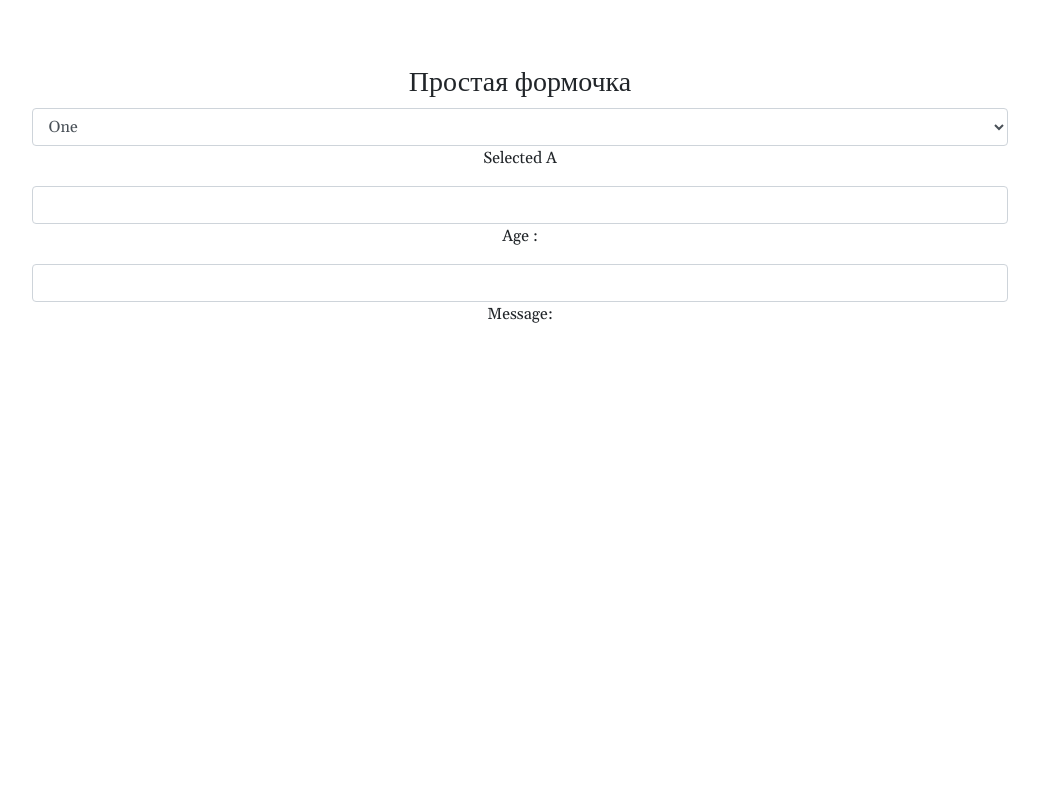
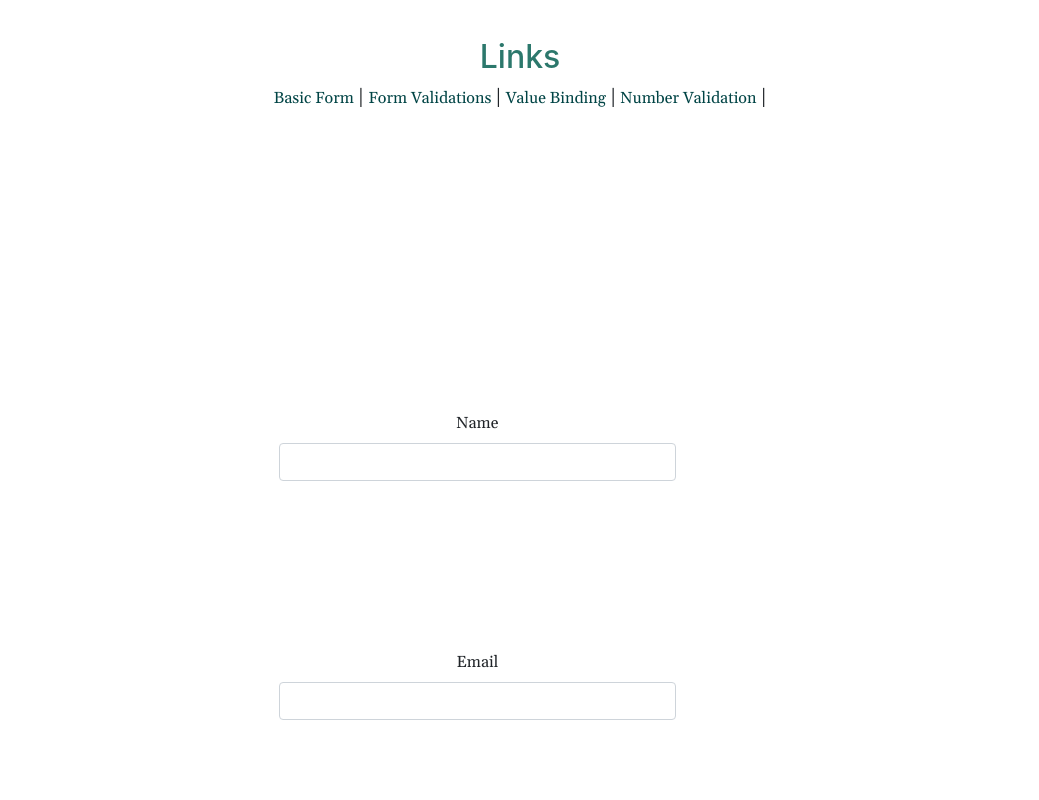
Before and after one commit to s-janibekova/forms-with-vue-js, a Vue app in the folder forms-in-vuejs/: page /FormValidations in a window 1280 px wide. Shown: the top 800 px of the page, without its empty margins (120-1159 px from the left). Built offline with nearby package versions, Linux system fonts and the light colour scheme.

Commit message:
added router and littlebit style

```diff
--- a/forms-in-vuejs/package.json
+++ b/forms-in-vuejs/package.json
@@ -10,7 +10,8 @@
   "dependencies": {
     "bootstrap": "^4.1.3",
     "jquery": "^3.3.1",
-    "vue": "^2.5.17"
+    "vue": "^2.5.17",
+    "vue-router": "^3.1.3"
   },
   "devDependencies": {
     "@vue/cli-plugin-babel": "^3.0.3",
--- a/forms-in-vuejs/src/App.vue
+++ b/forms-in-vuejs/src/App.vue
@@ -1,23 +1,49 @@
 <template>
-    <div class="container">
-        <value-binding />
+    <div>
+     <div class="container">
+         <h2 class="title"> Links </h2>
+         <router-link class="route" to="/BasicForm">Basic Form</router-link>  |
+        <router-link class="route" to="/FormValidations">Form Validations</router-link> |
+        <router-link class="route" to="/ValueBinding">Value Binding</router-link> |
+        <router-link class="route" to="/BasicForm">Number Validation</router-link> |
     </div>
+     <router-view />
+ </div>
 </template>
 
 <script>
 import FormValidations from '@/components/FormValidations.vue';
 import BasicForm from './components/BasicForm.vue'
 import ValueBinding from '@/components/ValueBinding.vue';
+import NumberValidation from '@/components/NumberValidation.vue';
 export default {
     name: 'app',
     components: {
         BasicForm,
         FormValidations,
-        ValueBinding
+        ValueBinding,
+        NumberValidation
     }
 };
 </script>
 
 <style>
+.container {
+    padding: 3%;
+    text-align: center;
+
+}
+.route {
+    color: #004445;
+    font-family: 'Gelasio', serif;
+    }
+
+.title {
+    color: #2c786c;
+}
+
+body {
+    text-align: center;
+}
 
 </style>
--- a/forms-in-vuejs/src/components/BasicForm.vue
+++ b/forms-in-vuejs/src/components/BasicForm.vue
@@ -87,3 +87,7 @@ export default {
     }
 }
 </script>
+
+<style lang="scss" scoped>
+
+</style>>
--- a/forms-in-vuejs/src/components/FormValidations.vue
+++ b/forms-in-vuejs/src/components/FormValidations.vue
@@ -86,4 +86,16 @@ export default {
 </script>
 
 <style>
+body {
+    text-align: center;
+}
+form {
+    padding: 0;
+    margin:0
+    }
+.form-group{
+    text-align: center;
+    margin: auto 30%;
+    padding: 0;
+}
 </style>
--- a/forms-in-vuejs/src/components/NumberValidation.vue
+++ b/forms-in-vuejs/src/components/NumberValidation.vue
@@ -38,7 +38,7 @@
   </p>
 
       <p>
-       Итого: {{total}}
+       : {{total}}
       </p>
 
       <p>
--- a/forms-in-vuejs/src/main.js
+++ b/forms-in-vuejs/src/main.js
@@ -1,10 +1,15 @@
 import Vue from 'vue';
 import App from './App.vue';
+import VueRouter from 'vue-router'
+import router from './router'
+
+Vue.use(VueRouter)
 
 import '../node_modules/bootstrap/dist/css/bootstrap.min.css';
 Vue.config.productionTip = false;
 // import "uikit/dist/css/uikit.min.css";
 
 new Vue({
+	router,
 	render: h => h(App)
 }).$mount('#app');
--- /dev/null
+++ b/forms-in-vuejs/src/router.js
@@ -0,0 +1,29 @@
+import Vue from 'vue'
+import Router from 'vue-router'
+import BasicForm from '@/components/BasicForm.vue';
+Vue.use(Router)
+
+export default new Router({
+    mode: 'history',
+    routes: [
+        { path : '/BasicForm',
+          name: BasicForm,
+          component: BasicForm
+        },
+        {
+            path: '/ValueBinding',
+            name: 'ValueBinding',
+            component: () => import('@/components/ValueBinding.vue'),
+        },
+        {
+            path: '/NumberValidation',
+            name: 'NumberValidation',
+            component: () => import('@/components/NumberValidation.vue'),
+        },
+        {
+            path:'/FormValidations',
+            name: 'FormValidations',
+            component: () => import('@/components/FormValidations.vue')
+        }
+    ]
+})
```
Also changed, not shown: 1 other file (tests, documents, lock files or other folders).
